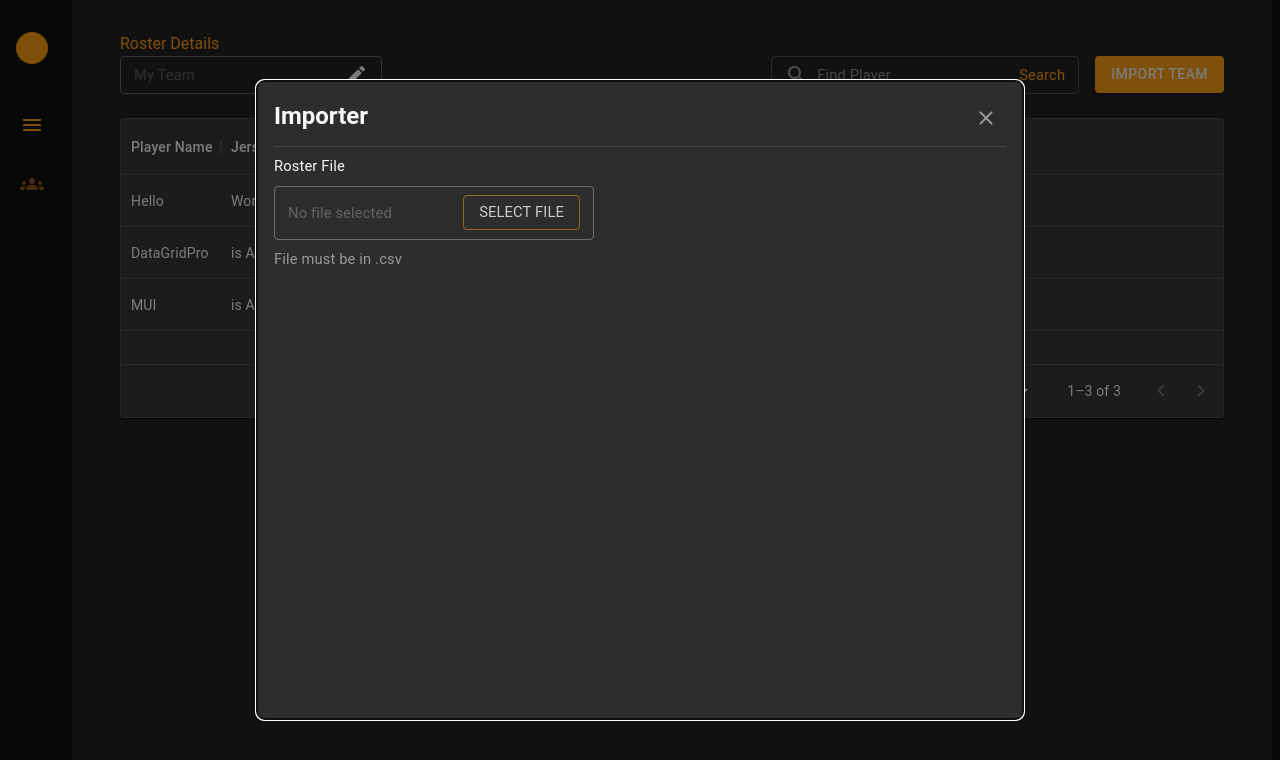
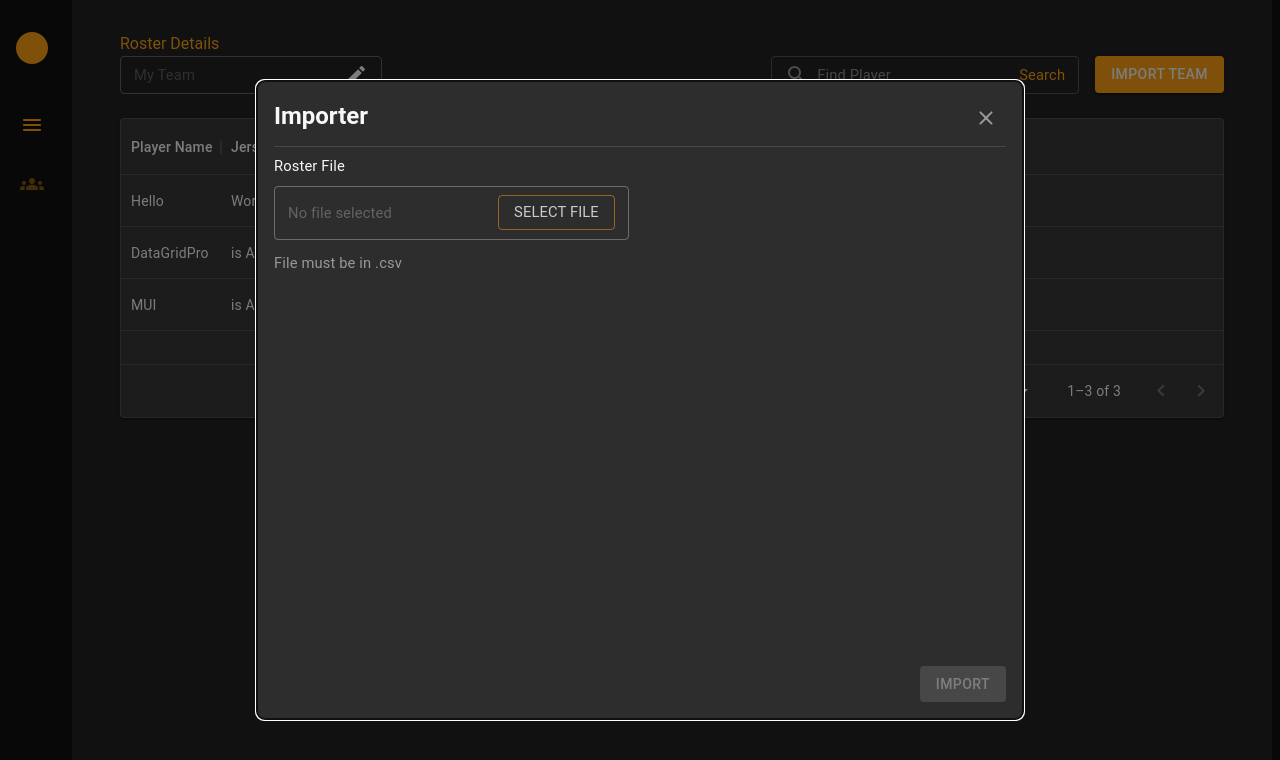
Before and after one commit to gibsonliketheguitar/beam-challenge, a React (Create React App) app: page / in a window 1280 px wide. Shown: the top 760 px of the page. Built offline with nearby package versions, Linux system fonts and the light colour scheme.

Commit message:
add parsing logic an validation to import roster

```diff
--- a/package.json
+++ b/package.json
@@ -16,6 +16,7 @@
     "@types/react": "^18.0.14",
     "@types/react-dom": "^18.0.5",
     "jotai": "^1.7.2",
+    "papaparse": "^5.3.2",
     "react": "^18.2.0",
     "react-dom": "^18.2.0",
     "react-scripts": "^2.1.3",
@@ -45,5 +46,8 @@
       "last 1 firefox version",
       "last 1 safari version"
     ]
+  },
+  "devDependencies": {
+    "@types/papaparse": "^5.3.2"
   }
 }
--- a/src/components/Roster/Import.tsx
+++ b/src/components/Roster/Import.tsx
@@ -15,12 +15,15 @@ import {
 import { rosterAtom } from "../../store/atom";
 import CloseIcon from "../../assets/CloseIcon";
 import IconButton from "@mui/material/IconButton";
+import Papa from "papaparse";
 
 export default function ImportTeam() {
   const theme: any = useTheme();
   const [open, setOpen] = useState(true);
   const [rosterFile, setRoster] = useAtom(rosterAtom);
-  const validRosterFile = !!rosterFile && rosterFile.type === "text/csv";
+  const [importError, setImportError] = useState(false);
+  const validCSV =
+    !!rosterFile && rosterFile.type === "text/csv" && !importError;
 
   const ImportBtn = styled(Button)(({ theme }) => ({
     color: theme.palette.text.primary,
@@ -46,22 +49,38 @@ export default function ImportTeam() {
   const onOpen = () => setOpen(true);
   const onClose = () => setOpen(false);
   const onFileUpload = (e: any) => {
-    const file: any = e.target.files[0];
-    if (file) setRoster(file);
+    const file: any = e.target.files;
+    if (file.length === 0) return;
+    if (file) setRoster(file[0]);
+    Papa.parse(file[0], {
+      header: true,
+      complete: (result) => {
+        const INVALID_CSV = hasEmptyField(result);
+        setImportError(() => (INVALID_CSV ? true : false));
+      },
+    });
+
+    const hasEmptyField = ({ data }: any) => {
+      for (let i = 0; i < data.length; i++) {
+        const ROW = data[i];
+        for (let [_, value] of Object.entries(ROW)) {
+          if (value === "") return true;
+        }
+      }
+      return false;
+    };
   };
 
-  useEffect(() => {
-    console.log(rosterFile);
-  }, [rosterFile]);
+  console.log(validCSV);
 
   return (
     <>
       <ImportBtn
         onClick={onOpen}
         size="medium"
-        variant={validRosterFile ? "outlined" : "contained"}
+        variant={validCSV ? "outlined" : "contained"}
       >
-        {validRosterFile ? "Re-Import Team" : "Import Team"}
+        {validCSV ? "Re-Import Team" : "Import Team"}
       </ImportBtn>
       <Box>
         <Modal open={open} onClose={onClose}>
@@ -84,23 +103,23 @@ export default function ImportTeam() {
                 marginBottom: theme.spacing(1),
               }}
             />
-            <Box sx={{ display: "flex", flexDirection: "column" }}>
             <Typography mb={1} color={theme.palette.text.primary}>
               Roster File
             </Typography>
             <TextField
-                error={validRosterFile}
+              error={!validCSV}
               disabled={true}
               placeholder="No file selected"
               variant="outlined"
               value={rosterFile ? rosterFile.name : ""}
               sx={{
                 color: theme.palette.text.disabled,
-                  width: theme.spacing(40),
+                width: "max-content",
+                paddingRight: theme.spacing(2),
               }}
               InputProps={{
                 endAdornment: (
-                    <InputAdornment variant="filled" position="end">
+                  <InputAdornment position="end">
                     <Button
                       color="primary"
                       variant="outlined"
@@ -120,10 +139,44 @@ export default function ImportTeam() {
                 ),
               }}
             />
-
-              <Typography mt={1} color={theme.palette.text.disabled}>
-                File must be in .csv
+            <Box mt={1}>
+              <Typography hidden={!importError} variant="h5" color="error">
+                Error
               </Typography>
+              <Typography mt={0.5} color={theme.palette.text.disabled}>
+                {importError
+                  ? "Your sheet is missing data. Please ensure all cells are filled out"
+                  : "File must be in .csv"}
+              </Typography>
+            </Box>
+            <Box mt={1} hidden={!validCSV}>
+              <Typography> File Summary</Typography>
+            </Box>
+            <Box
+              sx={{
+                flex: 1,
+                display: "flex",
+                flexDirection: "column",
+                justifyContent: "flex-end",
+              }}
+            >
+              <Box
+                sx={{
+                  display: "flex",
+                  justifyContent: "flex-end",
+                }}
+              >
+                <Button
+                  disabled={!validCSV}
+                  variant="contained"
+                  onClick={() => setRoster()}
+                  sx={{
+                    color: theme.palette.text.primary,
+                  }}
+                >
+                  Import
+                </Button>
+              </Box>
             </Box>
           </ModalContent>
         </Modal>
```
Lines whose indentation alone changed are shown as unchanged.
